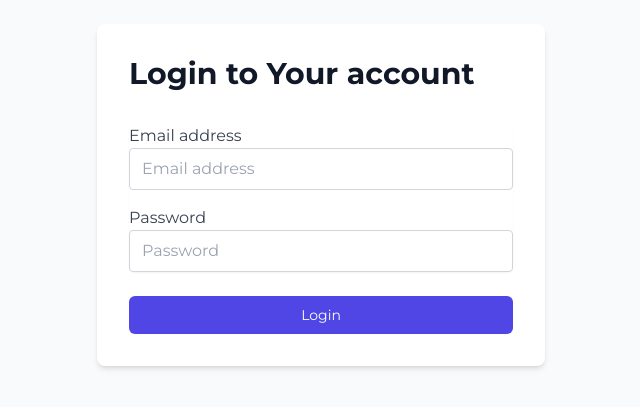
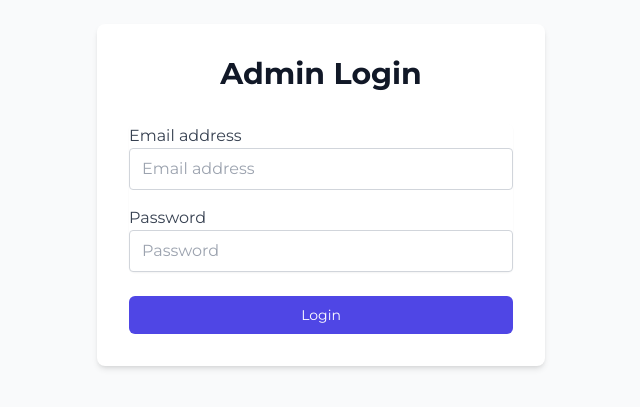
Before and after one commit to Rdilshan/HAMMH, a Next.js app: page / in a window 1280 px wide. Shown: the part 205-612 px from the top of the page, without its empty margins (319-959 px from the left). Built offline with nearby package versions, Linux system fonts and the light colour scheme.

Commit message:
login page chage loding

```diff
--- a/src/app/page.tsx
+++ b/src/app/page.tsx
@@ -3,13 +3,16 @@ import { useState } from 'react'
 import { useRouter } from 'next/navigation'
 import type { User } from '@/types/types'
 import toast, { Toaster } from 'react-hot-toast';
+import { FaSpinner } from 'react-icons/fa';
 
 export default function LoginPage() {
   const router = useRouter()
   const [user, setUser] = useState<User>({ email: '', password: '' })
+  const [isloading,setisloading] = useState(false)
 
   const handleLogin = async (e: React.FormEvent) => {
     e.preventDefault()
+    setisloading(true)
 
     const baseUrl = `/api/Auth`;
     const response = await fetch(baseUrl, {
@@ -35,6 +38,7 @@ export default function LoginPage() {
       console.log("show the error msg..");
       toast.error(data.message || 'An error occurred');
     }
+    setisloading(false);
 
     // if (user.email && user.password) {
     //   router.push('/dashboard')
@@ -46,8 +50,8 @@ export default function LoginPage() {
     <Toaster position="top-center" reverseOrder={false} />
       <div className="max-w-md w-full space-y-8 bg-white p-8 rounded-lg shadow-md">
         <div>
-          <h1 className="text-left text-3xl font-extrabold text-gray-900">
-            Login to Your account
+          <h1 className="text-center text-3xl font-bold text-gray-900">
+            Admin Login
           </h1>
 
         </div>
@@ -83,7 +87,14 @@ export default function LoginPage() {
             type="submit"
             className="group relative w-full flex justify-center py-2 px-4 border border-transparent text-sm font-medium rounded-md text-white bg-indigo-600 hover:bg-indigo-700 focus:outline-none focus:ring-2 focus:ring-offset-2 focus:ring-indigo-500"
           >
-            Login
+           {isloading ? (
+            <>
+              <FaSpinner className="animate-spin " />
+
+            </>
+          ) : (
+            "Login"
+          )}
           </button>
         </form>
       </div>
```
